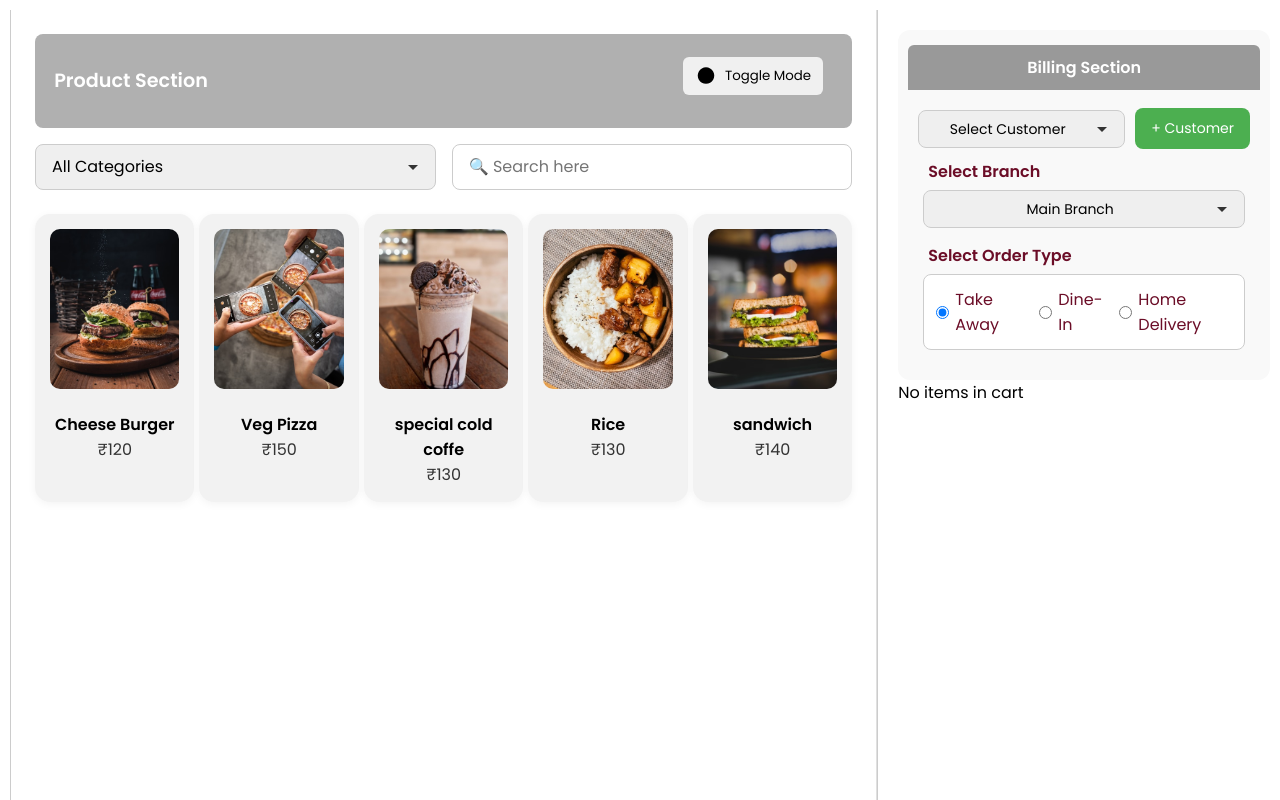
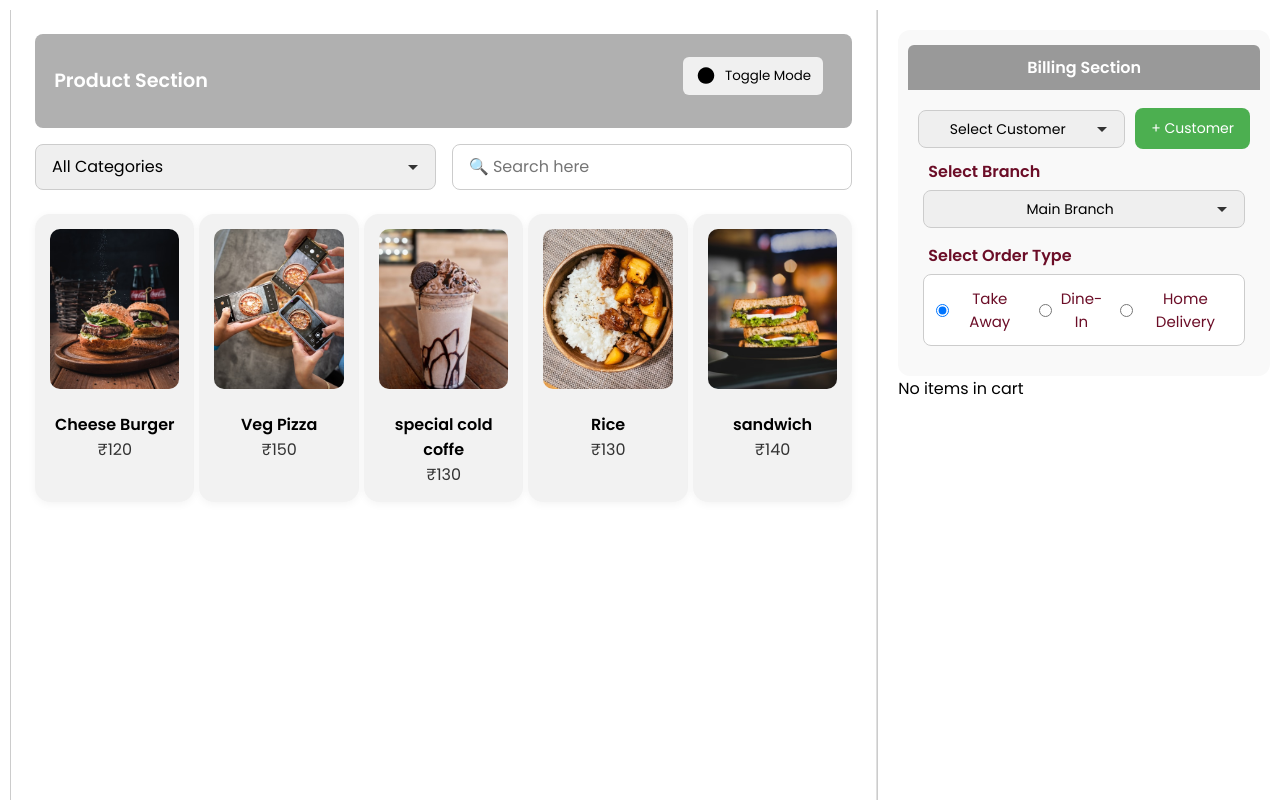
Before and after one commit to ganeshsai4408/react-food-order-app, a React (Create React App) app: page / in a window 1280 px wide. Built offline with nearby package versions, Linux system fonts and the light colour scheme.

Commit message:
Adjusted section layout to 70/30, standardized fonts, and initiated toggle effect implementation

```diff
--- a/src/assets/components/BillingSection.css
+++ b/src/assets/components/BillingSection.css
@@ -278,9 +278,10 @@
   padding: 12px;
   border-radius: 8px;
   border: 1px solid #ccc;
-  gap: 40px;
+  gap: 0px;
   width: 100%;
-  max-width: 600px;
+  max-width: 700px;
+  font-size: 15px;
 }
 
 .order-type-options label {
@@ -290,7 +291,7 @@
   font-weight: 500;
   color: #6b0d27;
   cursor: pointer;
-  text-align: left; /* Left-aligned label text */
+  text-align: center; /* Left-aligned label text */
 }
 
 /* Center billing table */
```
